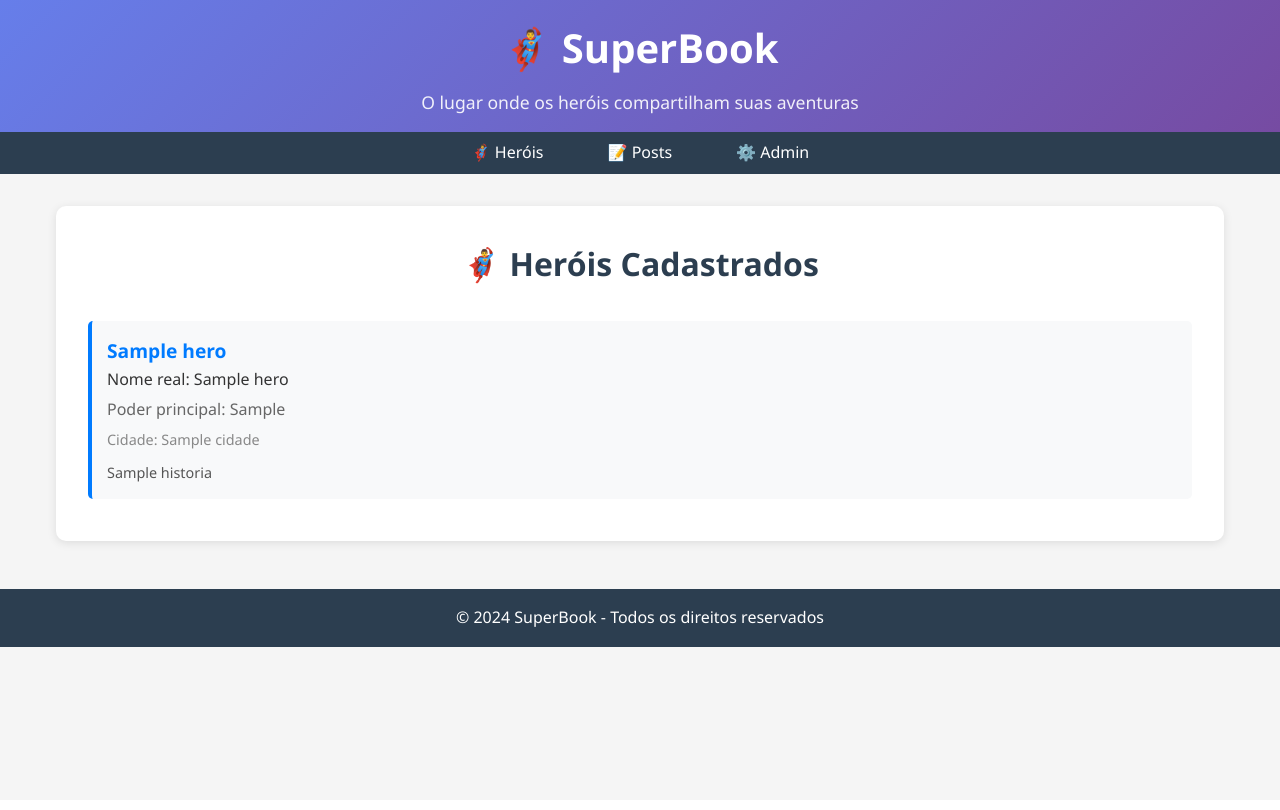
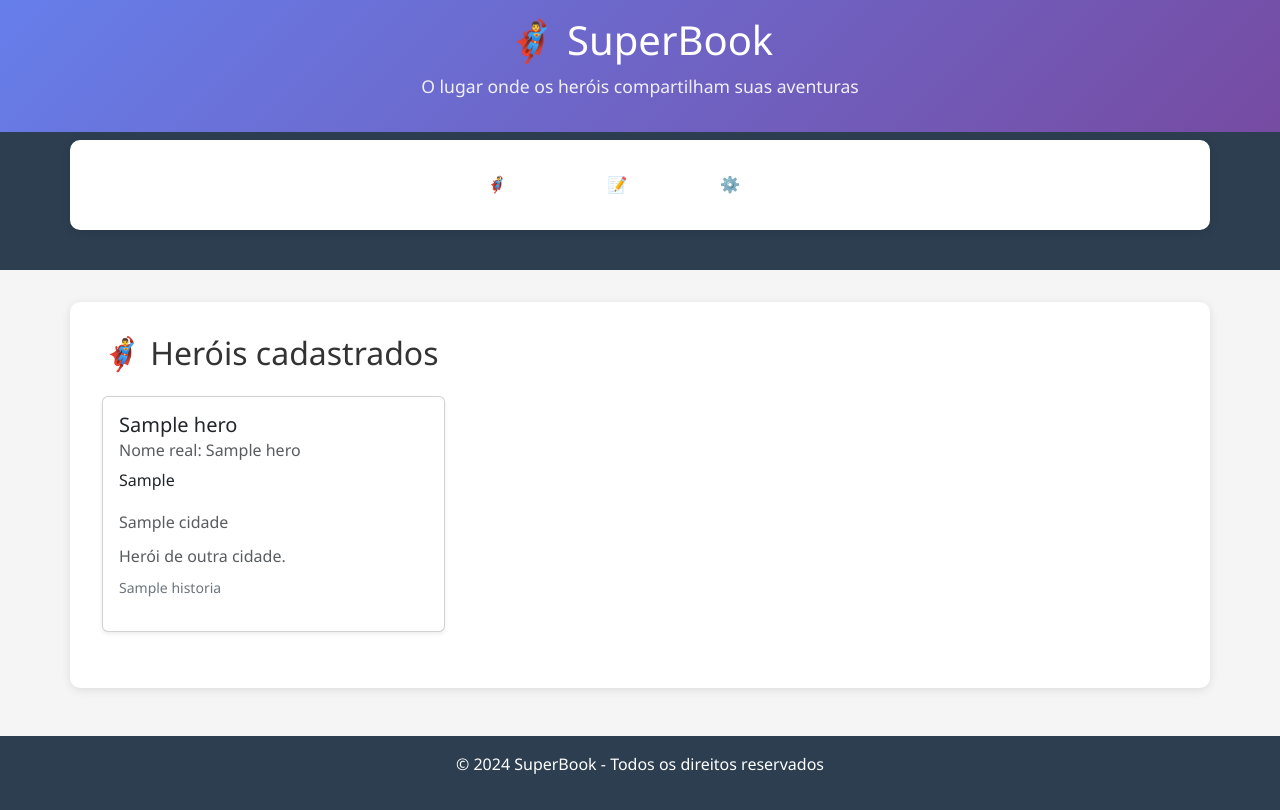
Before and after one commit to Lyuuki09/Projeto-Superbook, a Django app: template heroes/templates/heroes/lista_herois.html in a window 1280 px wide. Before the commit the page ends 647 px from the top, so only its background shows below. Run offline with Django 3.2, Linux system fonts and the light colour scheme; the template is opened without the code that fills it: most values are stand-ins (such as "Sample title", 1, 10 or a date in 2020).

Commit message:
criando as templates

```diff
--- a/heroes/templates/heroes/lista_herois.html
+++ b/heroes/templates/heroes/lista_herois.html
@@ -2,74 +2,39 @@
 
 {% block title %}Lista de Heróis - SuperBook{% endblock %}
 
-{% block extra_css %}
-<style>
-    .hero-list {
-        list-style: none;
-        padding: 0;
-    }
-
-    .hero-item {
-        background-color: #f8f9fa;
-        margin: 10px 0;
-        padding: 15px;
-        border-radius: 5px;
-        border-left: 4px solid #007bff;
-    }
-
-    .hero-codinome {
-        font-weight: bold;
-        color: #007bff;
-        font-size: 1.2em;
-    }
-
-    .hero-poder {
-        color: #666;
-        margin-top: 5px;
-    }
-
-    .hero-cidade {
-        color: #888;
-        font-size: 0.9em;
-        margin-top: 5px;
-    }
-
-    .no-heroes {
-        text-align: center;
-        color: #666;
-        font-style: italic;
-        padding: 40px;
-    }
-</style>
-{% endblock %}
-
 {% block content %}
 <div class="container">
-    <h1 class="page-title">🦸‍♂️ Heróis Cadastrados</h1>
+    <h2 class="mb-4">🦸‍♂️ Heróis cadastrados</h2>
 
-    {% if herois %}
-        <ul class="hero-list">
-            {% for hero in herois %}
-            <li class="hero-item">
-                <div class="hero-codinome">{{ hero.codinome }}</div>
-                {% if hero.nome_real %}
-                    <div class="hero-real-name">Nome real: {{ hero.nome_real }}</div>
-                {% endif %}
-                <div class="hero-poder">Poder principal: {{ hero.poder_principal }}</div>
-                <div class="hero-cidade">Cidade: {{ hero.cidade }}</div>
-                {% if hero.historia %}
-                    <div class="hero-history" style="margin-top: 10px; font-size: 0.9em; color: #555;">
-                        {{ hero.historia|truncatewords:20 }}
+    <div class="row">
+        {% for hero in herois %}
+            <div class="col-md-4">
+                <div class="card mb-4 shadow-sm">
+                    <div class="card-body">
+                        <h5 class="card-title">{{ hero.codinome }}</h5>
+                        {% if hero.nome_real %}
+                            <h6 class="card-subtitle mb-2 text-muted">Nome real: {{ hero.nome_real }}</h6>
+                        {% endif %}
+                        <p class="card-text">{{ hero.poder_principal }}</p>
+                        <p class="text-muted mb-2">{{ hero.cidade }}</p>
+
+                        {% if hero.cidade == "Nova York" %}
+                            <div class="alert alert-info p-2">Este herói protege Nova York!</div>
+                        {% else %}
+                            <div class="text-muted">Herói de outra cidade.</div>
+                        {% endif %}
+
+                        {% if hero.historia %}
+                            <p class="mt-2 small text-secondary">{{ hero.historia|truncatechars:120 }}</p>
+                        {% endif %}
                     </div>
-                {% endif %}
-            </li>
-            {% endfor %}
-        </ul>
-    {% else %}
-        <div class="no-heroes">
-            <p>Nenhum herói cadastrado ainda.</p>
-            <p>Acesse o <a href="/admin/">admin</a> para adicionar heróis!</p>
-        </div>
-    {% endif %}
+                </div>
+            </div>
+        {% empty %}
+            <div class="col-12">
+                <p>Nenhum herói encontrado. Acesse o <a href="/admin/">admin</a> para adicionar heróis.</p>
+            </div>
+        {% endfor %}
+    </div>
 </div>
 {% endblock %}
--- a/templates/base.html
+++ b/templates/base.html
@@ -1,9 +1,14 @@
+{% load static %}
 <!DOCTYPE html>
 <html lang="pt-BR">
 <head>
     <meta charset="UTF-8">
     <meta name="viewport" content="width=device-width, initial-scale=1.0">
     <title>{% block title %}SuperBook{% endblock %}</title>
+
+    <!-- Bootstrap 5 CSS (CDN) -->
+    <link href="https://cdn.jsdelivr.net/npm/bootstrap@5.3.3/dist/css/bootstrap.min.css" rel="stylesheet">
+
     <style>
         * {
             margin: 0;
@@ -173,6 +178,9 @@
         <p>&copy; 2024 SuperBook - Todos os direitos reservados</p>
     </footer>
 
+    <!-- Bootstrap 5 JS (bundle) -->
+    <script src="https://cdn.jsdelivr.net/npm/bootstrap@5.3.3/dist/js/bootstrap.bundle.min.js"></script>
+
     {% block extra_js %}{% endblock %}
 </body>
 </html>
--- a/templates/partials/menu.html
+++ b/templates/partials/menu.html
@@ -1,5 +1,7 @@
-<ul>
-    <li><a href="{% url 'heroes:lista_herois' %}">🦸‍♂️ Heróis</a></li>
-    <li><a href="{% url 'posts:lista_posts' %}">📝 Posts</a></li>
-    <li><a href="/admin/">⚙️ Admin</a></li>
-</ul>
+<div class="container">
+    <ul class="d-flex justify-content-center align-items-center list-unstyled mb-0">
+        <li class="mx-2"><a class="text-white text-decoration-none" href="{% url 'lista_herois' %}">🦸‍♂️ Heróis</a></li>
+        <li class="mx-2"><a class="text-white text-decoration-none" href="{% url 'lista_posts' %}">📝 Posts</a></li>
+        <li class="mx-2"><a class="text-white text-decoration-none" href="/admin/">⚙️ Admin</a></li>
+    </ul>
+</div>
```
Also changed, not shown: posts/templates/posts/lista_posts.html (+9 -65 lines).
